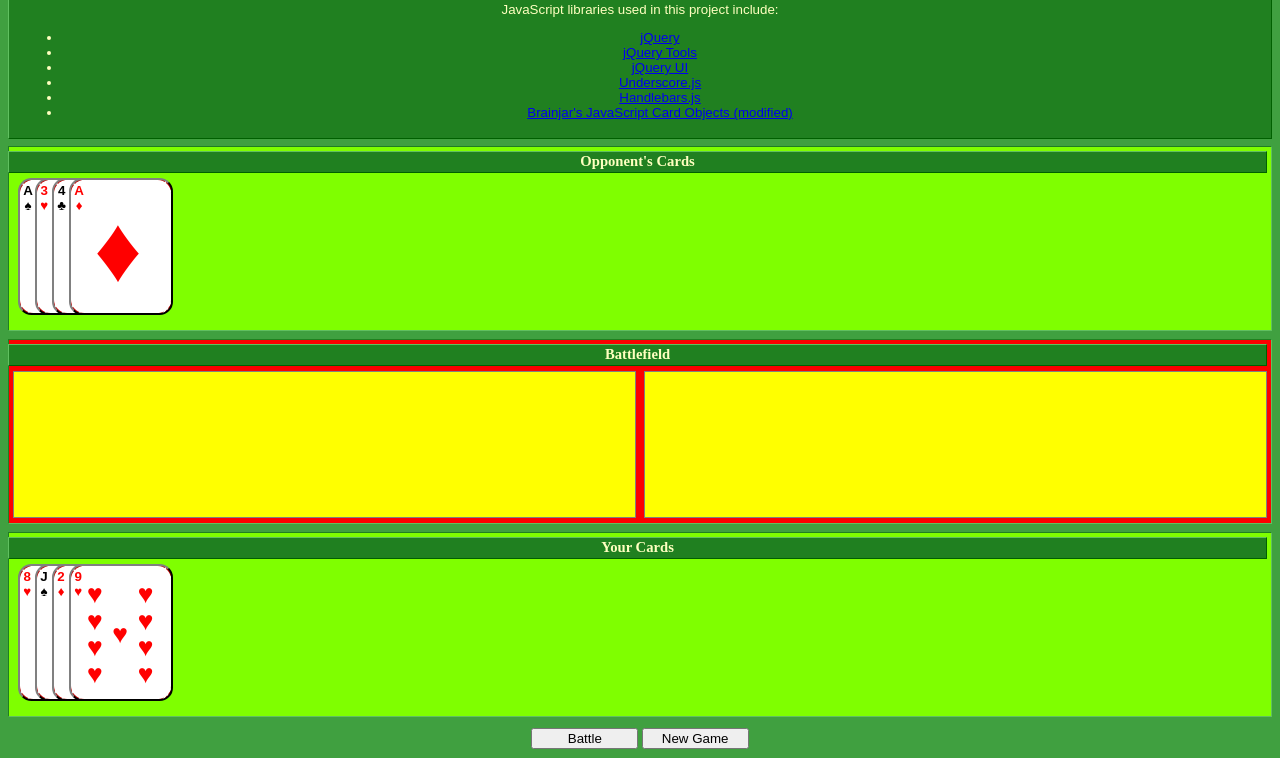
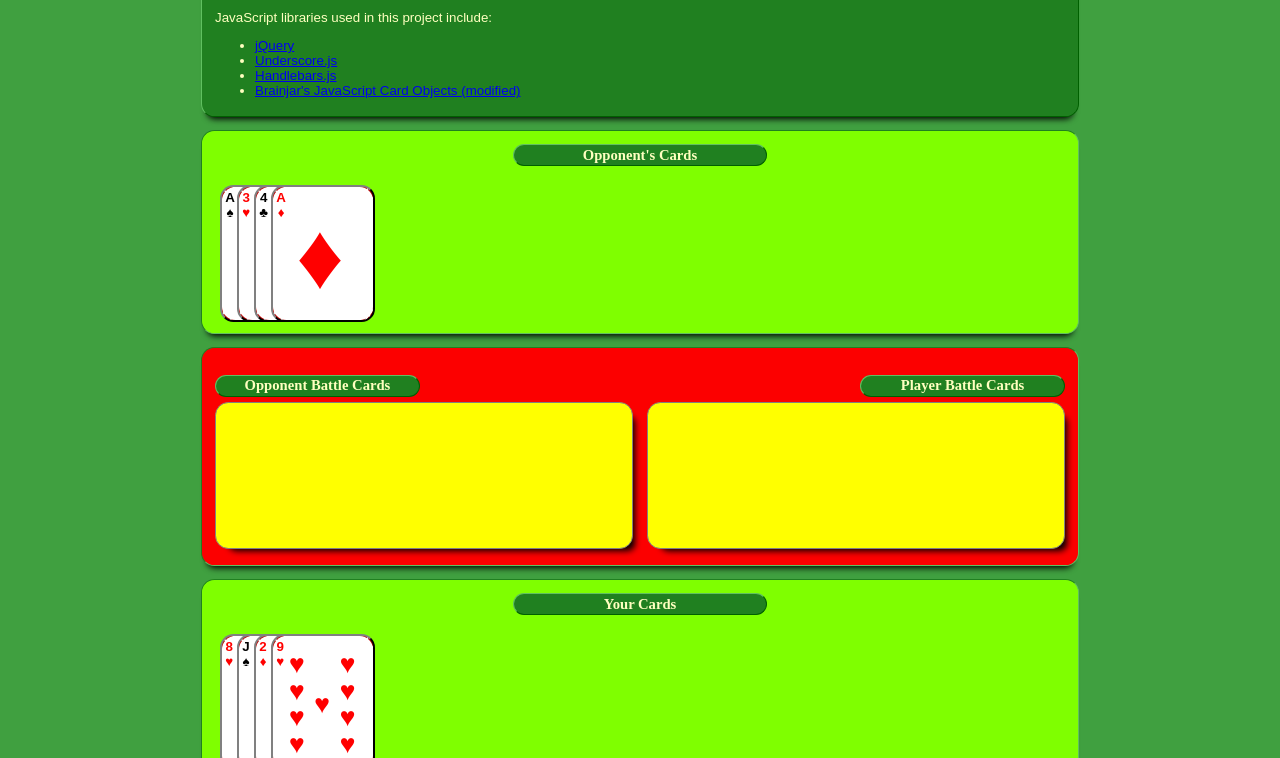
Before and after one commit to rayden7/p3.neokobe.com, a plain HTML site: page index.html in a window 1280 px wide. Shown: the part 96-854 px from the top of the page. Drawn offline with Linux system fonts and the light colour scheme.

Commit message:
updated CSS and HTML for layout presentation enhancements

```diff
--- a/css/war-cards.css
+++ b/css/war-cards.css
@@ -19,11 +19,35 @@ header {
     color: #ffffc0;
     margin-bottom: 1ex;
     padding: 4px 1em;
+    width: 850px;
+    margin: 0px auto 1ex auto;
+    border-radius: 1em;
+    -moz-border-radius: 1em;
+    -webkit-border-radius: 1em;
+    -webkit-box-shadow: 0 8px 6px -6px black;
+    -moz-box-shadow: 0 8px 6px -6px black;
+    box-shadow: 0 8px 6px -6px black;
 }
 
+header > p {
+    text-align: justify;
+}
+header ul,
+header ul li {
+    text-align: left;
+}
+
+header h1,
 header h2 {
     margin: 0px;
     padding: 0px;
+}
+
+footer {
+    color: #ffffc0;
+    border: none;
+    margin: 50px 5px 20px 5px;
+    text-align: center;
 }
 
 .playingField {
@@ -34,9 +58,7 @@ header h2 {
     margin-bottom: 8px;
     padding: 4px;
     text-align: left;
-
-    min-height: 6em;
-    height: 7em;
+    min-height: 170px;
     height: 175px;
 }
 
@@ -47,8 +69,9 @@ header h2 {
 
 .cardArea {
     font-size: 20pt;
-    /*height: 7em;*/
-    position: relative;
+    height: 165px;
+    clear: left;
+    margin: 0.5em 0 0 0;
 }
 
 .textBox {
@@ -57,21 +80,16 @@ header h2 {
     border-style: solid;
     border-width: 1px;
     color: #000000;
-
-
-    clear: right;
-    float: right;
-
     font-family: "Times New Roman", serif;
     font-size: 11pt;
     font-weight: bold;
-    margin-bottom: .5em;
     padding: .1em;
     text-align: center;
-    width: 12em;
-
-    width: 100%;
+    width: 250px;
     margin: 0 auto;
+    border-radius: 1em;
+    -moz-border-radius: 1em;
+    -webkit-border-radius: 1em;
 }
 
 .name {
@@ -80,36 +98,81 @@ header h2 {
     color: #ffffc0;
 }
 
-
 #dealer,
 #opponent,
+#battlefield,
 #player {
     background-color: #7fff00;
+    border-radius: 1em;
+    -moz-border-radius: 1em;
+    -webkit-border-radius: 1em;
+    -webkit-box-shadow: 0 8px 6px -6px black;
+    -moz-box-shadow: 0 8px 6px -6px black;
+    box-shadow: 0 8px 6px -6px black;
+    padding: 1em;
+    margin: 1em auto;
+    width: 850px;
 }
 #battlefield {
     background-color: #fc0000;
+    height: 210px;
+    height: 190px;
 }
+
 #battlefieldCards {
-    /*border: 3px solid black;*/
     width: 100%;
 }
 
+.leftColumn,
+.rightColumn {
+    width: 420px;
+    float: left;
+}
 
+.rightColumn {
+    float: right;
+}
+
+#opponentBattlefieldTitle,
+#playerBattlefieldTitle {
+    background-color: #208020;
+    border-color: #60c060 #006000 #006000 #60c060;
+    color: #ffffc0;
+    border-style: solid;
+    border-width: 1px;
+    font-family: "Times New Roman", serif;
+    font-size: 11pt;
+    font-weight: bold;
+    display: inline-block;
+    padding: 0.1em;
+    text-align: center;
+    width: 200px;
+    position: relative;
+    z-index: 10000 !important;
+    border-radius: 1em;
+    -moz-border-radius: 1em;
+    -webkit-border-radius: 1em;
+    float: left;
+}
+
+#playerBattlefieldTitle {
+    float: right;
+}
 
 #opponentBattlefield,
 #playerBattlefield {
-    width: 49.5%;
+    width: 99%;
     float: left;
     background-color: yellow;
     border: 1px solid grey;
     margin: 5px 0;
     position: relative;
-
-    /*
-    min-height: 4em;
-    min-height: 6em;
-    */
-
+    border-radius: 0.5em;
+    -moz-border-radius: 0.5em;
+    -webkit-border-radius: 0.5em;
+    -webkit-box-shadow: 8px 8px 6px -6px #000000;
+    -moz-box-shadow: 8px 8px 6px -6px #000000;
+    box-shadow: 8px 8px 6px -6px #000000;
     height: 145px;
 }
 
@@ -117,79 +180,33 @@ header h2 {
     float: right;
 }
 
-
-
-/*
-#opponentBattlefield > div {
-    margin-right: -35px;
-}
-*/
-
-/*
-#opponentBattlefield > div  {
-    float: right;
-    margin-left: -40%;
-}
-*/
 #playerBattlefield > div {
     float: left;
 }
-
-
 
 input.button {
     margin-top: .25em;
     width: 8em;
 }
 
-/******************************************************************************
-* Playing card styles.                                                        *
-******************************************************************************/
-
 
 
 /******************************************************************************
-* Playing Card Styles                                                         *
-*                                                                             *
-* Copyright 2001 by Mike Hall                                                 *
-* Please see http://www.brainjar.com for terms of use.                        *
+* Playing card styles.                                                        *
 ******************************************************************************/
 
 .card {
     background-image: url("../graphics/cardback.gif");
     background-color: #ffffff;
     font-size: 20pt;
-
     position: relative;
-
     top: 0;
     z-index: 1000;
     float: left;
-
-
-    /*
-    position: relative;
-    float: left;
-    clear: right;
-    */
-
-
     width:  3.75em;
     height: 5.00em;
-    margin: 5px;
-
-
-    /*margin:  5px -3.95em 5px 5px;*/
-    margin:  5px -3.51em 5px 5px;
-    margin:  5px -3.9em 5px 5px;
-    margin:  5px -3.0em 5px 5px;
-    /*margin:  5px;*/
-    margin:  5px -3.51em 5px 5px;
     margin:  5px -3.45em 5px 5px;
-    margin:  5px -3.45em 5px 5px;
-
     padding: 0;
-
     border-color: #808080 #000000 #000000 #808080;
     border-width: 2px;
     border-style: solid;
@@ -222,12 +239,6 @@ input.button {
     background-color: #cccfff;
     border-color: #000000;
     cursor: pointer;
-
-    /*
-    opacity:0.5;
-    filter:alpha(opacity=50);
-    */
-
 }
 
 .red { color: #ff0000; }
@@ -250,7 +261,6 @@ input.button {
     top:  0.250em;
 }
 
-
 .aceicon {
     font-size: 3.5em;
     line-height: 1em;
@@ -260,10 +270,7 @@ input.button {
     height: 0.75em;
     width: 0.75em;
     margin-top: -1.75em;
-    margin-left: -1.40em;
-
     margin-left: -1.30em;
-
 }
 
 .face {
--- a/index.html
+++ b/index.html
@@ -335,7 +335,7 @@ $(document).ready(function() {
 
     function newDeck() {
 
-        // use a pre-defined deck so that we can debug "war" conditions, card comparisions, etc.
+        // use a pre-defined deck so that we can debug "war" conditions, card comparisons, etc.
         if (DEBUG) {
             var debugCards = new Array(
                                         new Card("A","D"),  // first player card
@@ -835,15 +835,21 @@ $(document).ready(function() {
 <body>
 
     <header>
-        <h2>WAR : The Card Game</h2>
+        <h1>WAR : The Card Game</h1>
         <p>This is a JavaScript and <a href="http://jquery.com/" target="_blank">jQuery</a> implementation of the
             classic child's card game, War.  I wrote it to follow the basic rules of the game as written
             <a href="http://www.pagat.com/war/war.html" target="_blank">here</a> (following the <i></i>"War for two players"</i> rules, using draw variation 1).</p>
         <p>JavaScript libraries used in this project include:
             <ul>
                 <li><a href="http://jquery.org" target="_blank">jQuery</a></li>
+                <!--
+                I was going to make more extensive use of these libraries, but
+                I ran out of time and did not find a use for them before the deadline
+                -->
+                <!--
                 <li><a href="http://jquerytools.org/" target="_blank">jQuery Tools</a></li>
                 <li><a href="http://jqueryui.com/" target="_blank">jQuery UI</a></li>
+                -->
                 <li><a href="http://underscorejs.org/" target="_blank">Underscore.js</a></li>
                 <li><a href="http://handlebarsjs.com/" target="_blank">Handlebars.js</a></li>
                 <li><a href="http://www.brainjar.com/js/cards/" target="_blank">Brainjar's JavaScript Card Objects (modified)</a></li>
@@ -859,10 +865,15 @@ $(document).ready(function() {
 
     <!-- Battlefield area -->
     <div id="battlefield" class="playingField">
-        <div class="textBox name">Battlefield</div>
         <div id="battlefieldCards" class="cardArea">
-            <div id="opponentBattlefield"></div>
-            <div id="playerBattlefield"></div>
+            <div class="leftColumn">
+                <div id="opponentBattlefieldTitle">Opponent Battle Cards</div>
+                <div id="opponentBattlefield"></div>
+            </div>
+            <div class="rightColumn">
+                <div id="playerBattlefieldTitle">Player Battle Cards</div>
+                <div id="playerBattlefield"></div>
+            </div>
         </div>
     </div>
 
@@ -881,5 +892,9 @@ $(document).ready(function() {
         </div>
     </form>
 
+    <footer>
+        <h3>&copy; 2012 David Killeffer.  All Rights Reserved.</h3>
+    </footer>
+
 </body>
 </html>
```
